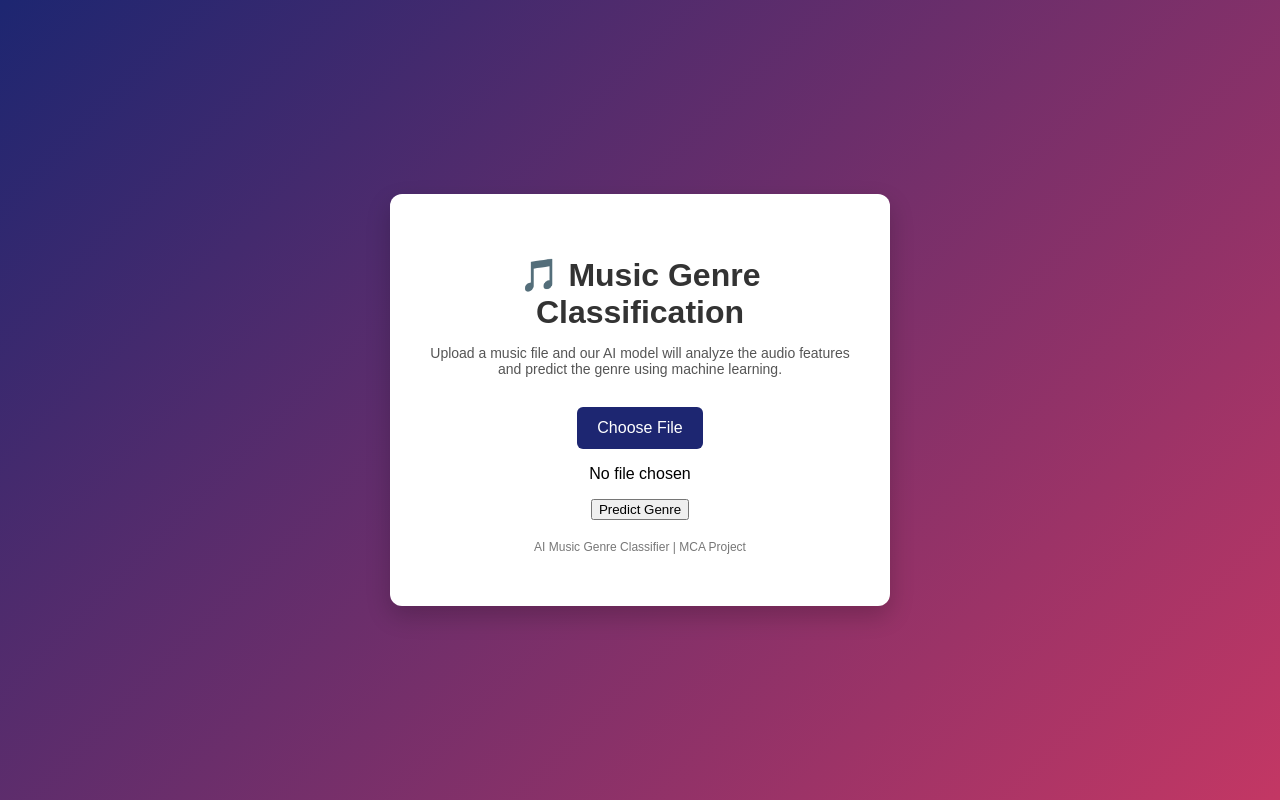
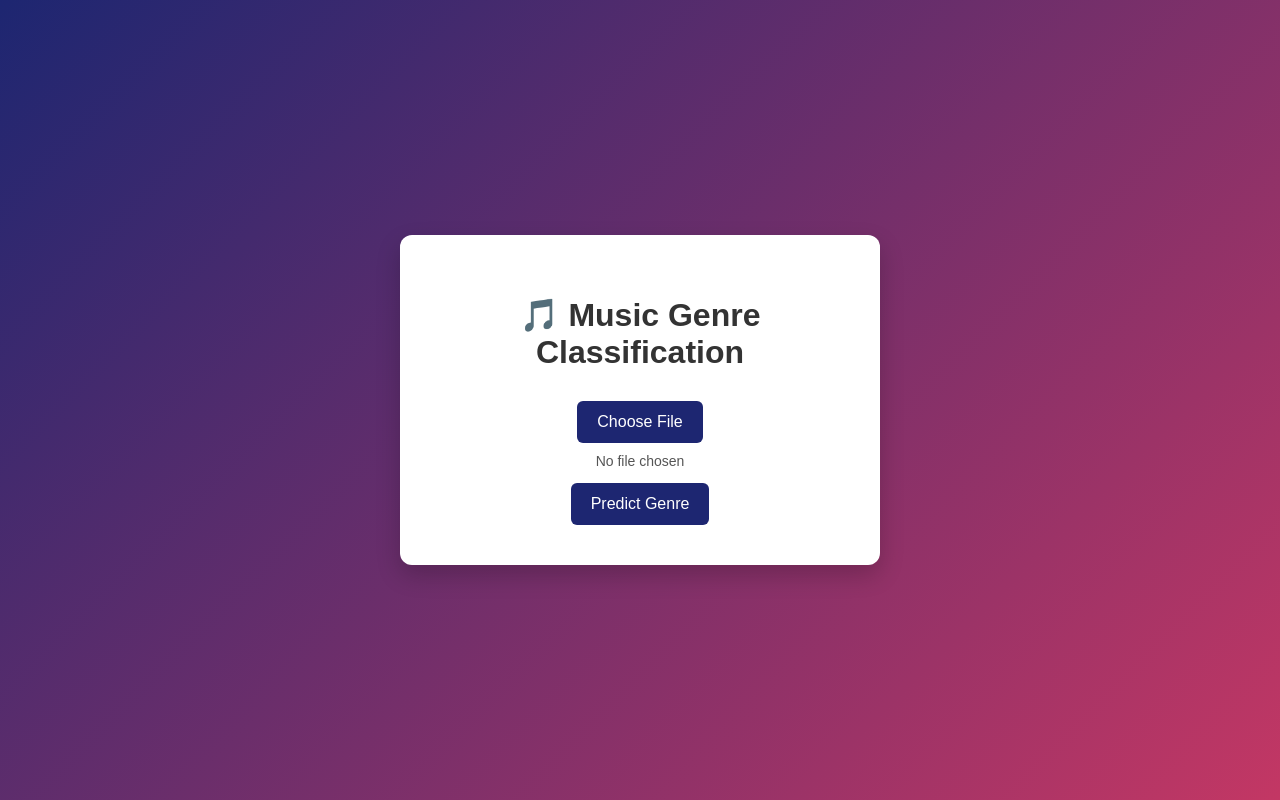
Before and after one commit to Varunvick/Music-Genre-Classification-Project, a Flask app: page / in a window 1280 px wide. Run offline with Flask 3, Linux system fonts and the light colour scheme; parts of the project's set-up code (start-up, migrations or seed data) failed here and were passed over.

Commit message:
reverted UI to previous version

```diff
--- a/webapp/static/style.css
+++ b/webapp/static/style.css
@@ -12,26 +12,48 @@ margin:0;
     background:white;
     padding:40px;
     border-radius:12px;
-width:420px;
+    width:400px;
     text-align:center;
     box-shadow:0 10px 25px rgba(0,0,0,0.2);
 }
 
 h1{
-margin-bottom:10px;
+    margin-bottom:20px;
     color:#333;
 }
 
-.description{
-color:#555;
-font-size:14px;
-margin-bottom:20px;
+input[type="file"]{
+    margin:20px 0;
 }
 
+button{
+    background:#1d2671;
+    color:white;
+    border:none;
+    padding:12px 20px;
+    border-radius:6px;
+    font-size:16px;
+    cursor:pointer;
+    transition:0.3s;
+}
+
+button:hover{
+    background:#c33764;
+}
+
+.result{
+    margin-top:20px;
+    font-size:20px;
+    color:#1d2671;
+    font-weight:bold;
+}
+
+/* hide original file input */
 input[type="file"]{
 display:none;
 }
 
+/* custom upload button */
 .custom-file-upload{
 background:#1d2671;
 color:white;
@@ -43,43 +65,12 @@ margin-top:10px;
 transition:0.3s;
 }
 
-.custom-file-upload:hover
-
-button{
-background:#1d2671;
-color:white;
-border:none;
-padding:12px 20px;
-border-radius:6px;
-font-size:16px;
-cursor:pointer;
-margin-top:15px;
-transition:0.3s;
+.custom-file-upload:hover{
+background:#c33764;
 }
-
-button:hover
 
 #file-name{
 margin-top:10px;
-font-size:14px;
 color:#555;
-}
-
-.result{
-margin-top:20px;
-font-size:22px;
-color:#c33764;
-font-weight:bold;
-}
-
-#loading{
-margin-top:10px;
-color:#333;
 font-size:14px;
 }
-
-.footer{
-margin-top:20px;
-font-size:12px;
-color:#777;
-}
--- a/webapp/templates/index.html
+++ b/webapp/templates/index.html
@@ -1,11 +1,10 @@
 <!DOCTYPE html>
-<html lang="en">
+<!DOCTYPE html>
+<html>
+<head>
+    <title>Music Genre Classification</title>
 
-<head>
-<meta charset="UTF-8">
-<title>Music Genre Classification</title>
-
-<link rel="stylesheet" href="{{ url_for('static', filename='style.css') }}">
+    <link rel="stylesheet" href="{{ url_for('static', filename='style.css') }}">
 
 </head>
 
@@ -15,16 +14,9 @@
 
 <h1>🎵 Music Genre Classification</h1>
 
-<p class="description">
-Upload a music file and our AI model will analyze the audio features
-and predict the genre using machine learning.
-</p>
-
 <form action="/predict" method="post" enctype="multipart/form-data">
 
-<label for="file-upload" class="custom-file-upload">
-Choose File
-</label>
+<label for="file-upload" class="custom-file-upload">Choose File</label>
 
 <input id="file-upload" type="file" name="file" accept=".wav" required>
 
@@ -32,41 +24,22 @@ Choose File
 
 <button type="submit">Predict Genre</button>
 
-<p id="loading" style="display:none;">Analyzing music... 🎧</p>
-
 </form>
 
 {% if genre %}
 <div class="result">
 Predicted Genre: {{ genre }}
 </div>
-
-<br>
-
-<button onclick="window.location.href='/'">
-Upload Another Song
-</button>
 {% endif %}
 
-<p class="footer">
-AI Music Genre Classifier | MCA Project
-</p>
-
 </div>
-
 <script>
-
 const fileInput = document.getElementById("file-upload");
 const fileName = document.getElementById("file-name");
 
 fileInput.addEventListener("change", function(){
-fileName.textContent = fileInput.files[0].name;
+    fileName.textContent = fileInput.files[0].name;
 });
-
-document.querySelector("form").addEventListener("submit", function(){
-document.getElementById("loading").style.display = "block";
-});
-
 </script>
 
 </body>
```
Lines whose indentation alone changed are shown as unchanged.
